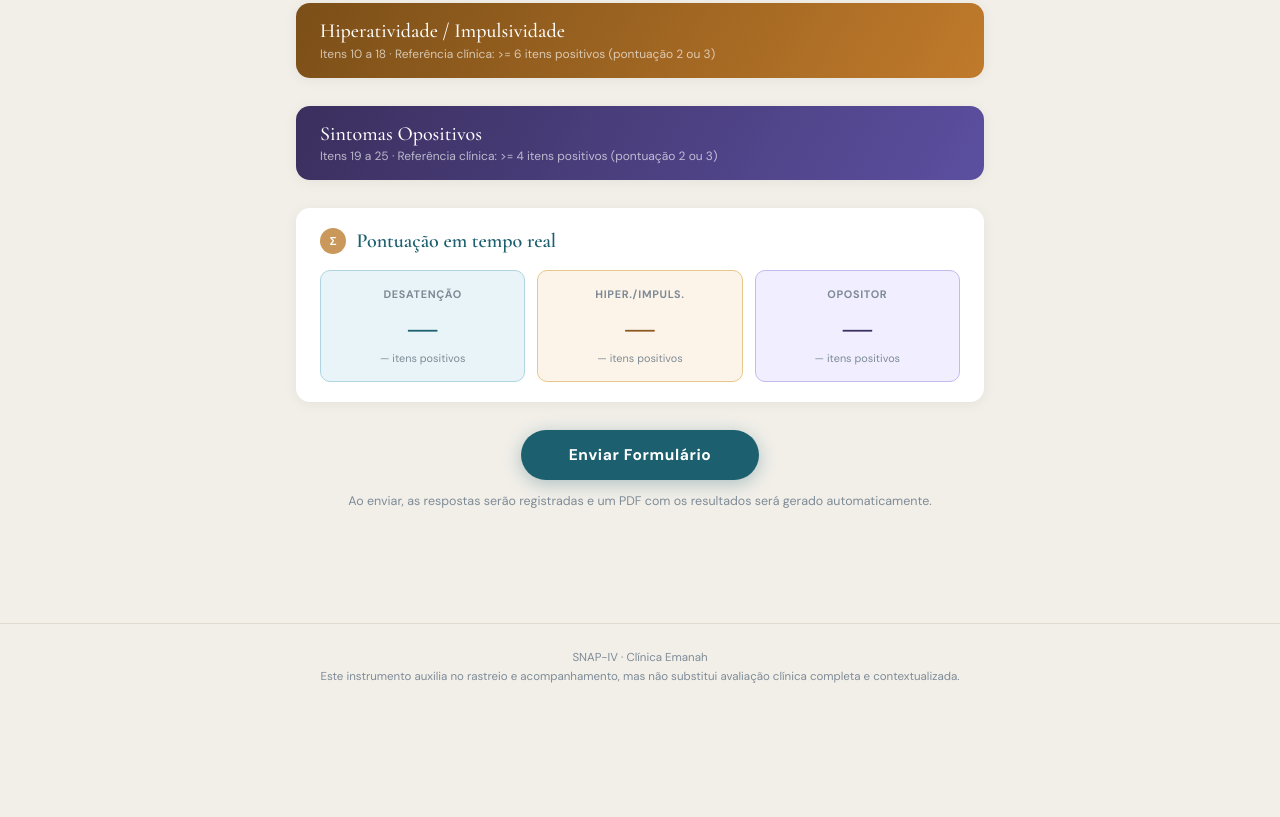
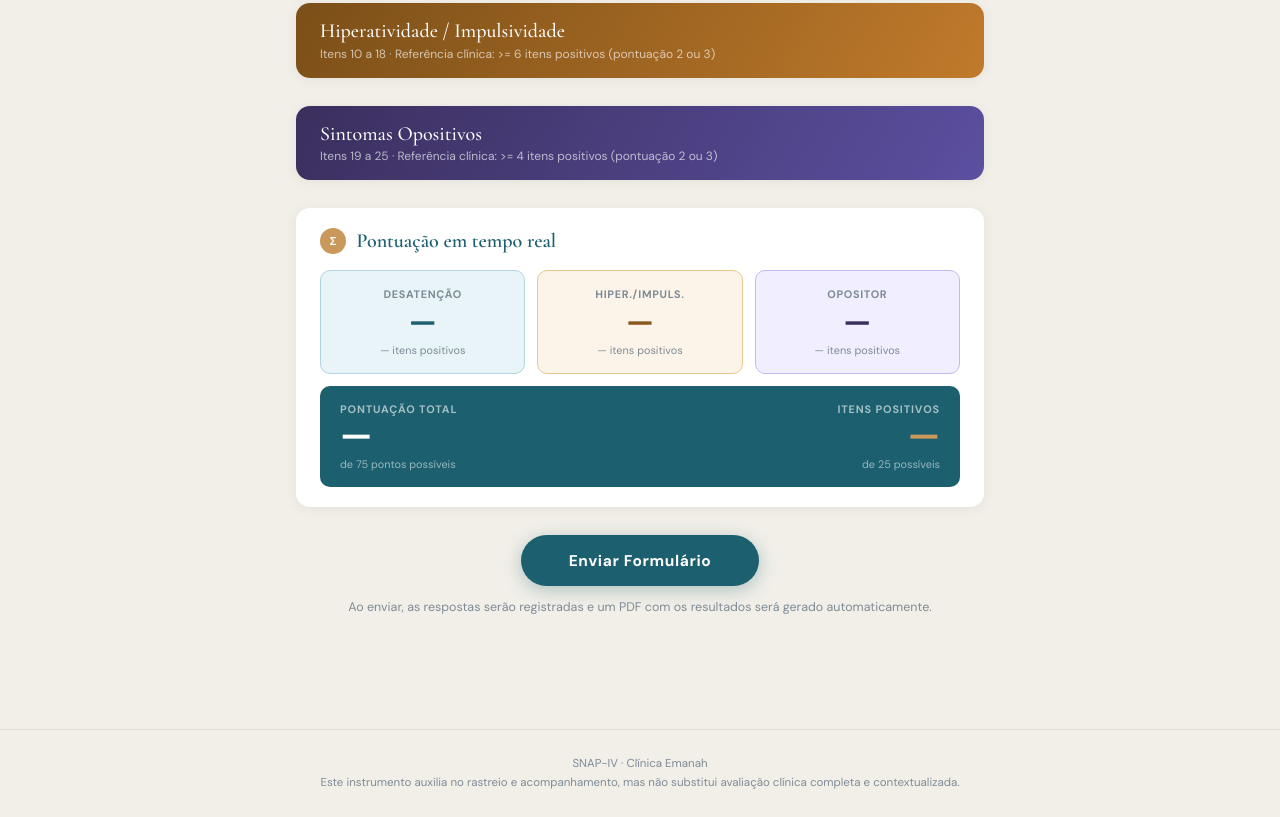
Before and after one commit to mktbf/snapiv-emanah, a website: page index.html in a window 1280 px wide. Shown: the part 940-1757 px from the top of the page. Before the commit the page ends 1651 px from the top, so only its background shows below. Drawn offline with nearby package versions, Linux system fonts and the light colour scheme.

Commit message:
Add TOTAL to score widget + fix fonts

```diff
--- a/index.html
+++ b/index.html
@@ -326,9 +326,9 @@ main {
 
 .sc-name { font-size: 0.68rem; font-weight: 700; text-transform: uppercase; letter-spacing: 0.06em; color: var(--muted); margin-bottom: 0.4rem; }
 .sc-val {
-  font-family: 'Cormorant Garamond', serif;
-  font-size: 2.4rem;
-  font-weight: 600;
+  font-family: 'DM Sans', sans-serif;
+  font-size: 1.9rem;
+  font-weight: 800;
   color: var(--teal);
   line-height: 1;
 }
@@ -568,6 +568,18 @@ footer {
         <div class="sc-name">Opositor</div>
         <div class="sc-val" id="sc-C">—</div>
         <div class="sc-pos" id="sc-Cp">— itens positivos</div>
+      </div>
+    </div>
+    <div style="background:var(--teal);border-radius:10px;padding:1rem 1.25rem;margin-top:.75rem;display:flex;align-items:center;justify-content:space-between">
+      <div>
+        <div style="font-size:.68rem;font-weight:700;text-transform:uppercase;letter-spacing:.08em;color:rgba(255,255,255,.6)">Pontuação Total</div>
+        <div style="font-family:'DM Sans',sans-serif;font-size:2.2rem;font-weight:800;color:#fff;line-height:1.1" id="sc-total">—</div>
+        <div style="font-size:.68rem;color:rgba(255,255,255,.55);margin-top:.2rem">de 75 pontos possíveis</div>
+      </div>
+      <div style="text-align:right">
+        <div style="font-size:.68rem;font-weight:700;text-transform:uppercase;letter-spacing:.08em;color:rgba(255,255,255,.6)">Itens Positivos</div>
+        <div style="font-family:'DM Sans',sans-serif;font-size:2.2rem;font-weight:800;color:#C9985A;line-height:1.1" id="sc-total-pos">—</div>
+        <div style="font-size:.68rem;color:rgba(255,255,255,.55);margin-top:.2rem">de 25 possíveis</div>
       </div>
     </div>
   </div>
```
